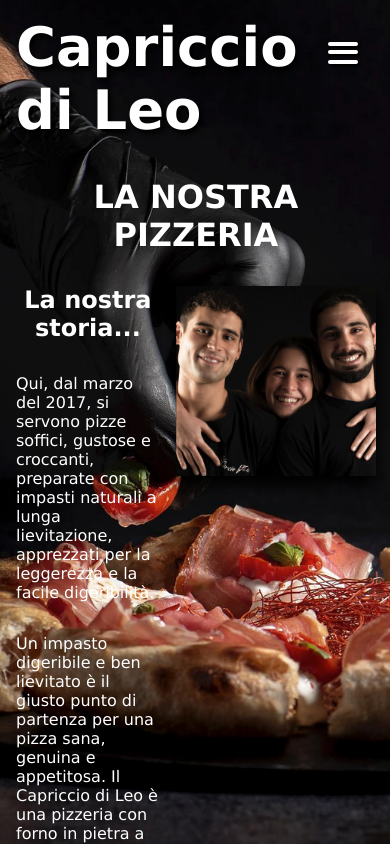
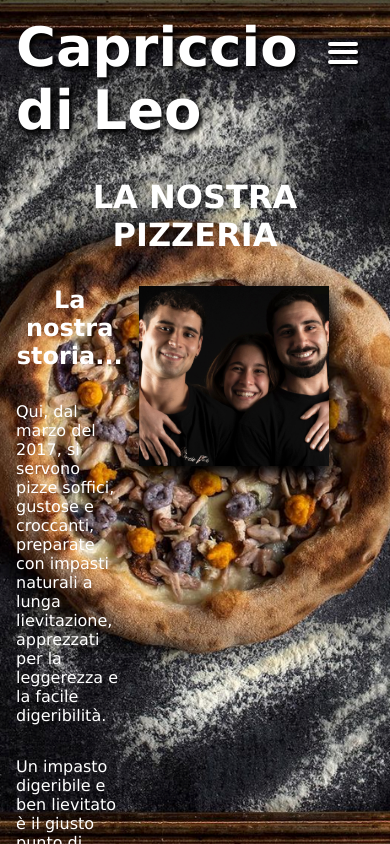
Before and after one commit to Cristian-Lazzari/pizza-light-heroku, a Vue app: page /chi-siamo in a window 390 px wide. Shown: the top 844 px of the page. Built offline with nearby package versions, Linux system fonts and the light colour scheme.

Commit message:
prova netifly

```diff
--- a/src/App.vue
+++ b/src/App.vue
@@ -33,7 +33,7 @@ body{
   display: flex;
   flex-direction: column;
   justify-content: space-between;
-  background-image: url('./assets/img/pizza-2.png');
+  background-image: url('./assets/img/pizza-5.png');
   background-size: cover;
   background-position: center;
   background-attachment: fixed;
--- a/src/pages/ChiSiamo.vue
+++ b/src/pages/ChiSiamo.vue
@@ -114,9 +114,12 @@
 @media (max-width:550px) {
   .post{
     align-items: flex-start!important;
+    .text-post{
+      width: 30%;
+    }
 
     img{
-      width: 200px!important;
+      width: 190px!important;
     }
   }
 
@@ -126,7 +129,7 @@
   .post{
     flex-direction: column!important;
     img{
-      width: 200px!important;
+      width: 190px!important;
     }
   }
 
--- a/src/pages/Menu.vue
+++ b/src/pages/Menu.vue
@@ -107,7 +107,7 @@
       align-items: flex-start;
       gap: 1rem;
       width: 350px;
-      background-color: rgba(29, 24, 24, 0.426);
+      background-color: rgba(29, 24, 24, 0.637);
       padding: 5px;
       border-radius: 10px;
       z-index: 1!important;
```
